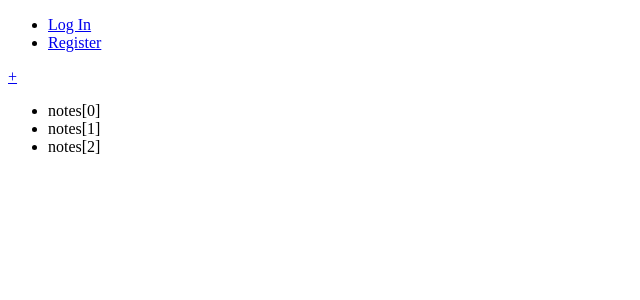
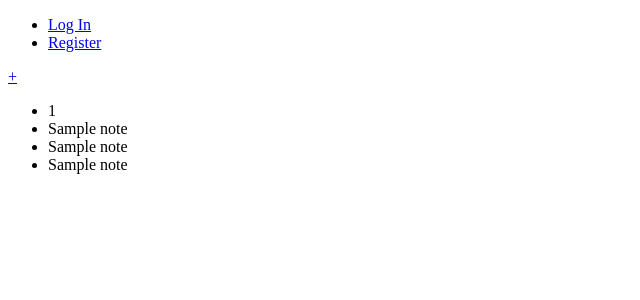
Before and after one commit to pcrespan/ONote, a Flask app: template templates/index.html in a window 1280 px wide. Shown: the top 300 px of the page, without its empty margins (0-640 px from the left). Run offline with Flask 2, Linux system fonts and the light colour scheme; the template is opened without the code that fills it: most values are stand-ins (such as "Sample title", 1, 10 or a date in 2020); some libraries are stand-ins or nearby versions.

Commit message:
Displaying notes on index

```diff
--- a/templates/index.html
+++ b/templates/index.html
@@ -5,13 +5,14 @@
 {% endblock %}
 
 {% block main %}
-    <p><a href="/edit">+</a></p>
+    <p><a href="/add">+</a></p>
     {% if user_notes %}
         {% for notes in user_notes %}
         <ul>
-            <li>notes[0]</li>
-            <li>notes[1]</li>
-            <li>notes[2]</li>
+            <li>{{ notes[0] }}</li>
+            <li>{{ notes[1] }}</li>
+            <li>{{ notes[2] }}</li>
+            <li>{{ notes[3] }}</li>
         </ul>
         {% endfor %}
     {% else %}
```
